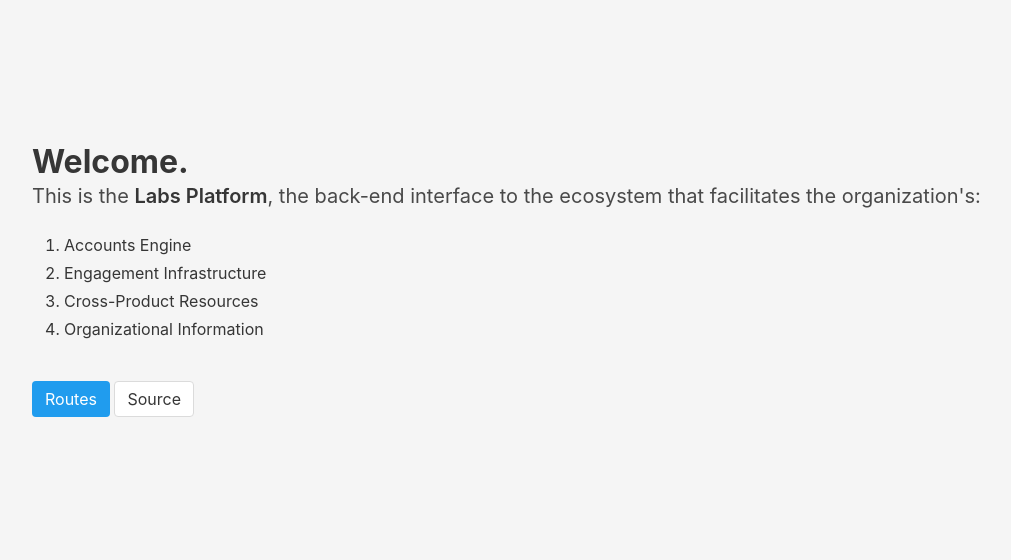
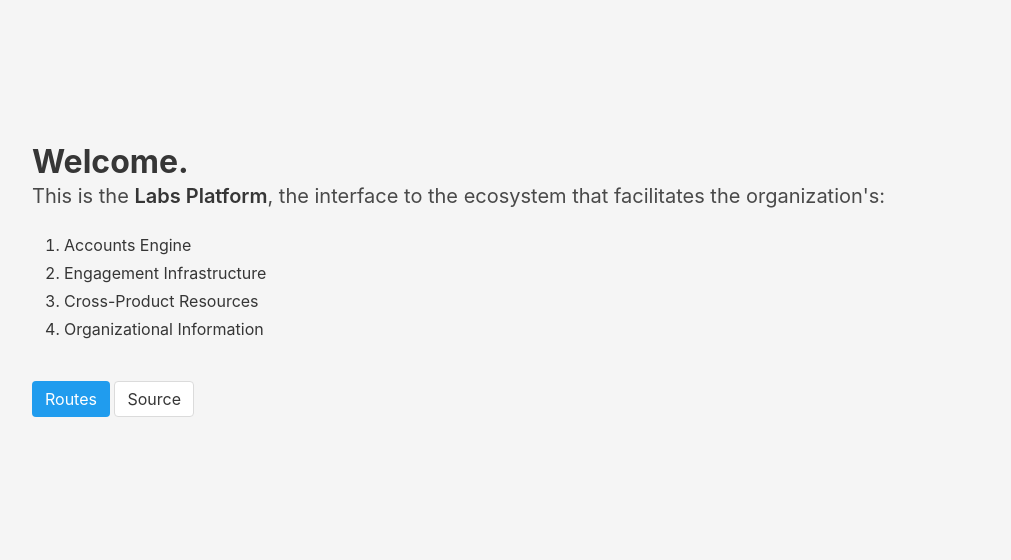
Before and after one commit to pennlabs/platform, a Django app: page / in a window 1280 px wide. Shown: the top 560 px of the page, without its empty margins (32-1043 px from the left). Run offline with Django 3.2, Linux system fonts and the light colour scheme; parts of the project's set-up code (start-up, migrations or seed data) failed here and were passed over; some libraries are stand-ins or nearby versions.

Commit message:
Fix text on splash

```diff
--- a/application/templates/splash.html
+++ b/application/templates/splash.html
@@ -15,7 +15,7 @@
             Welcome.
           </h1>
           <h2 class="subtitle">
-            This is the <strong>Labs Platform</strong>, the back-end interface to the ecosystem that facilitates the organization's:
+            This is the <strong>Labs Platform</strong>, the interface to the ecosystem that facilitates the organization's:
           </h2>
           <div class="content">
             <ol type="1">
```
